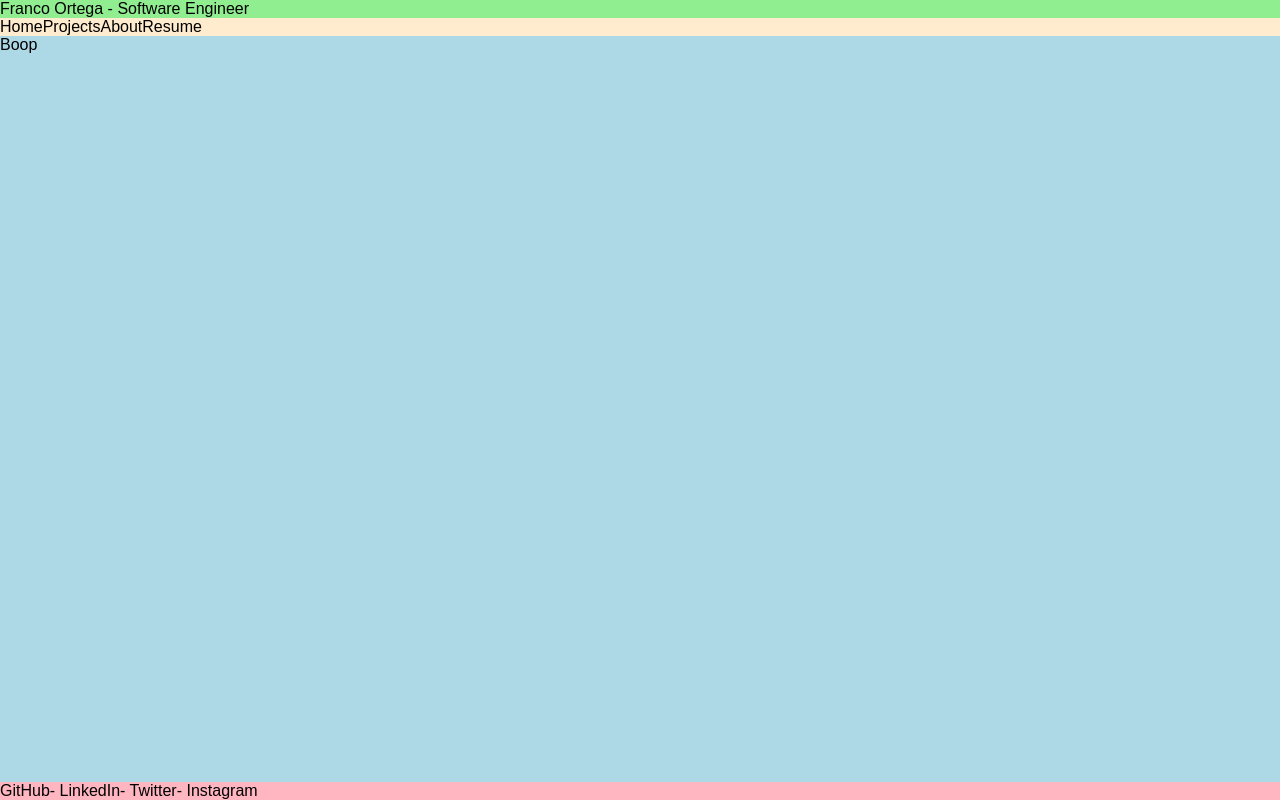
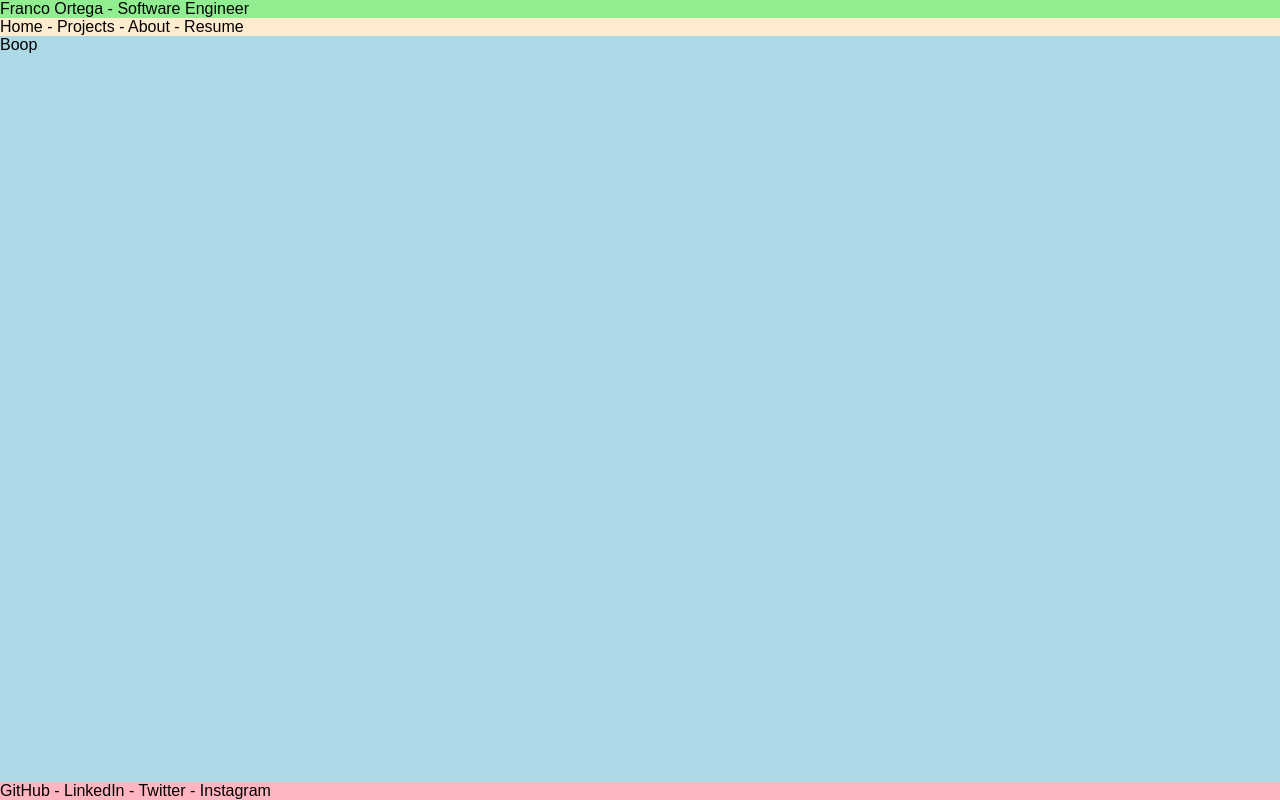
Before and after one commit to franco-ortega/portfolio-beta-01, a Next.js app: page / in a window 1280 px wide. Built offline with nearby package versions, Linux system fonts and the light colour scheme.

Commit message:
even out spacing in Nav and Footer

```diff
--- a/components/footer/Footer.jsx
+++ b/components/footer/Footer.jsx
@@ -4,8 +4,10 @@ const Footer = () => {
   return (
     <footer className={styles.Footer}>
       <nav>
-        <span>GitHub</span>- <span>LinkedIn</span>- <span>Twitter</span>-{' '}
-        <span>Instagram</span>
+        <span>GitHub</span>
+        <span> - LinkedIn</span>
+        <span> - Twitter</span>
+        <span> - Instagram</span>
       </nav>
     </footer>
   );
--- a/components/nav/Nav.jsx
+++ b/components/nav/Nav.jsx
@@ -4,9 +4,9 @@ const Nav = () => {
   return (
     <nav className={styles.Nav}>
       <span>Home</span>
-      <span>Projects</span>
-      <span>About</span>
-      <span>Resume</span>
+      <span> - Projects</span>
+      <span> - About</span>
+      <span> - Resume</span>
     </nav>
   );
 };
```
